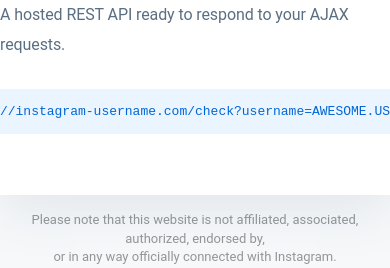
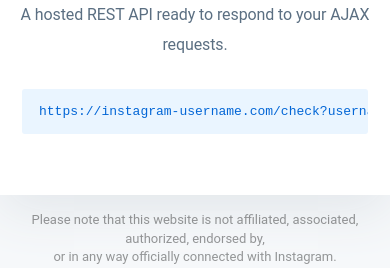
Before and after one commit to ruzicic/instagram-username, a website: page public/index.html in a window 390 px wide. Shown: the part 512-780 px from the top of the page. Drawn offline with Linux system fonts and the light colour scheme.

Commit message:
Fix developers section responsiveness

```diff
--- a/public/style.css
+++ b/public/style.css
@@ -94,12 +94,16 @@
   letter-spacing: -0.1px;
   margin-top: 0;
   font-weight: 400;
+  max-width: 90%;
+	text-align: center;
 }
 pre {
-    color: #0366d6;
+  color: #0366d6;
 	background-color: #eaf5ff;
 	border-radius: 3px;
-	padding: 15px 17px;
+  padding: 15px 17px;
+  max-width: 80%;
+	overflow: scroll;
 }
 p {
   line-height: 140%;
```
